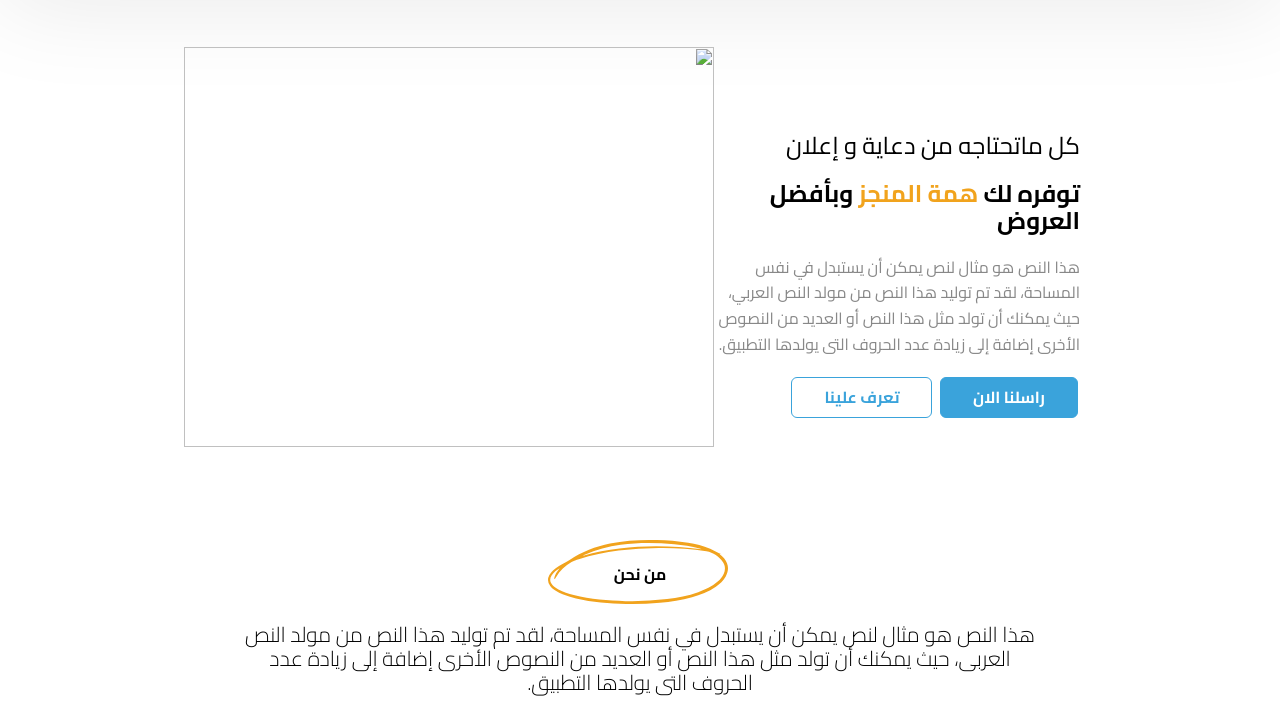
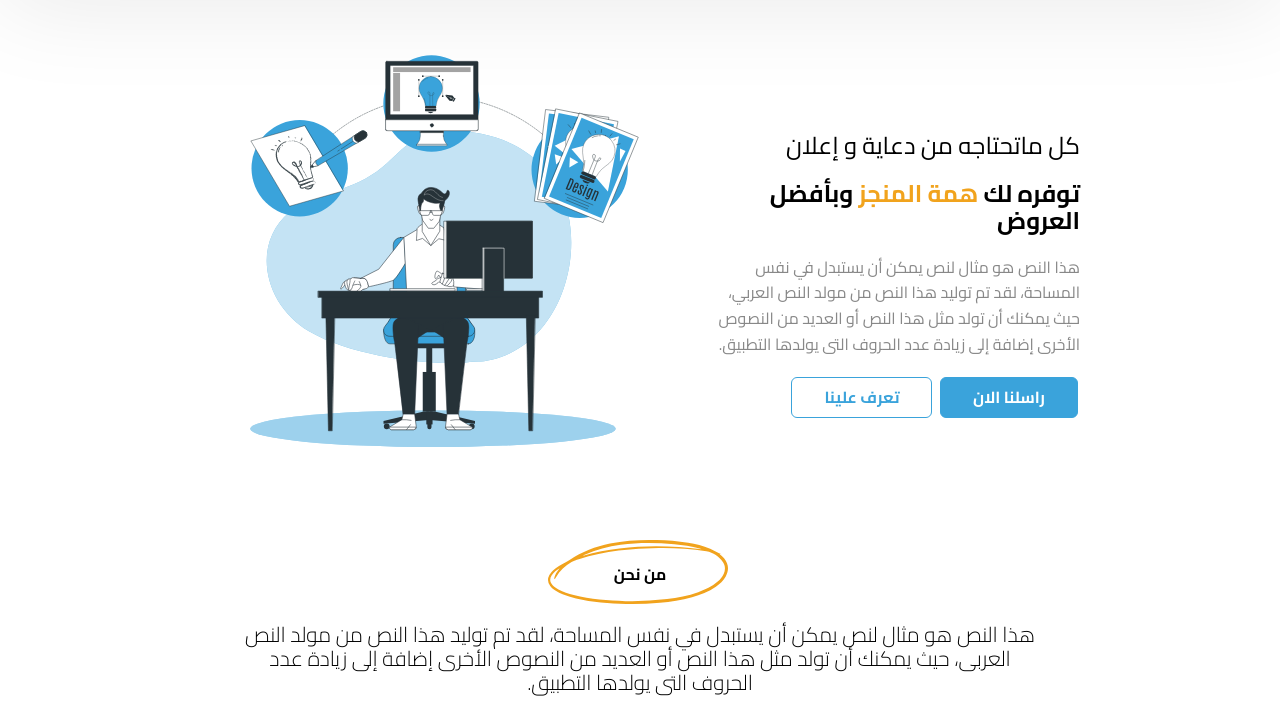
Before and after one commit to Karimatif33/HimatAlmunjaz, a plain HTML site: page index.html in a window 1280 px wide. Shown: the part 92-800 px from the top of the page. Drawn offline with nearby package versions, Linux system fonts and the light colour scheme; the site is published under a folder, as on GitHub Pages, so addresses that start at the root find nothing.

Commit message:
Update index.html
d

```diff
--- a/index.html
+++ b/index.html
@@ -59,7 +59,7 @@
         <button>راسلنا الان</button>
         <button class="button-1">تعرف علينا</button>
       </div>
-      <div class="img-main-section"><img src="/img/header.svg" alt="" /></div>
+      <div class="img-main-section"><img src="img/header.svg" alt="" /></div>
     </section>
     <section class="about-us">
       <div class="circle">
```
